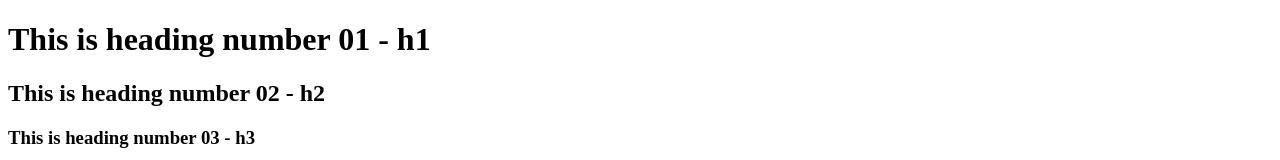
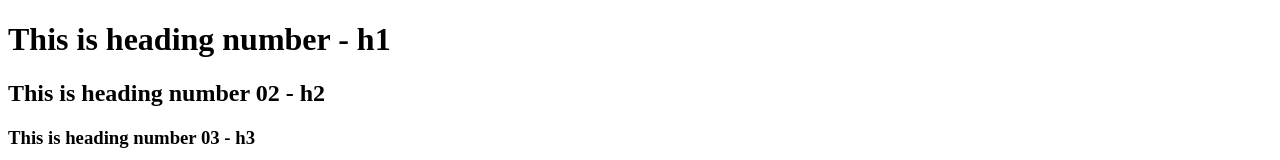
Before and after one commit to dev-burhankhan/task01, a plain HTML site: page index.html in a window 1280 px wide. Shown: the top 160 px of the page. Drawn offline with Linux system fonts and the light colour scheme.

Commit message:
Update index.html

```diff
--- a/index.html
+++ b/index.html
@@ -6,7 +6,7 @@
     <title>Task01</title>
   </head>
   <body>
-    <h1>This is heading number 01 - h1</h1>
+    <h1>This is heading number  - h1</h1>
     <h2>This is heading number 02 - h2</h2>
     <h3>This is heading number 03 - h3</h3>
     <h4>This is heading number 04 - h4</h4>
```
